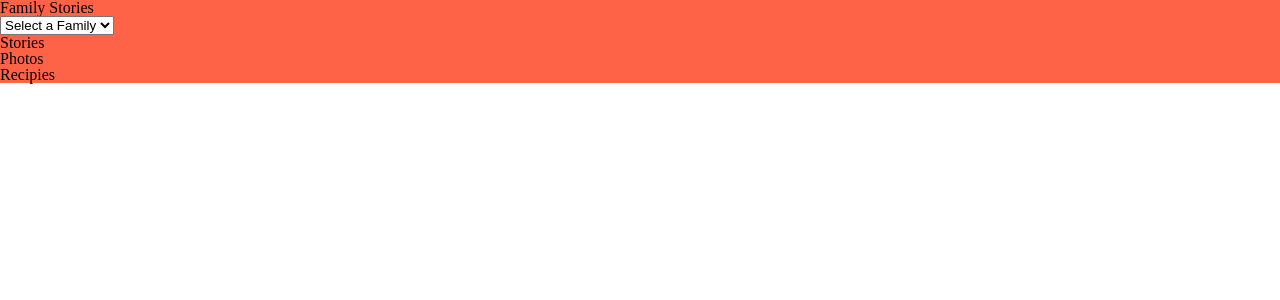
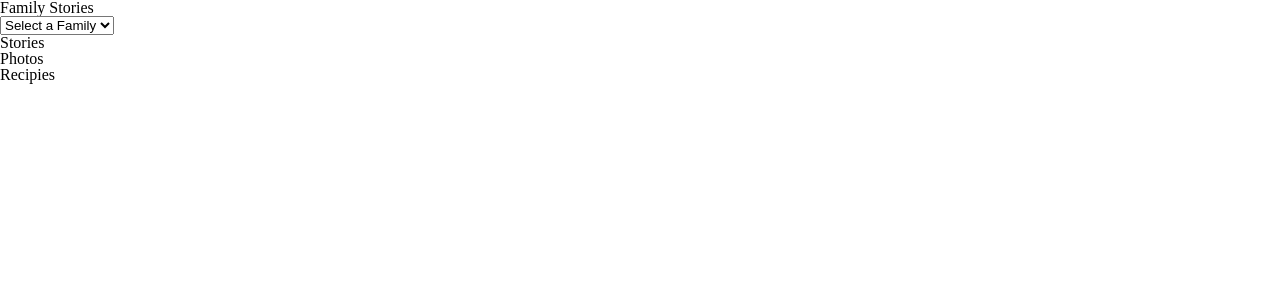
Before and after one commit to dylhof/family-secrets, a React (Create React App) app: page / in a window 1280 px wide. Shown: the top 300 px of the page. Built offline with nearby package versions, Linux system fonts and the light colour scheme.

Commit message:
Remove tomato background

```diff
--- a/src/styles/App.scss
+++ b/src/styles/App.scss
@@ -1,3 +1,3 @@
 .App {
-  background: tomato;
+
 }
```
